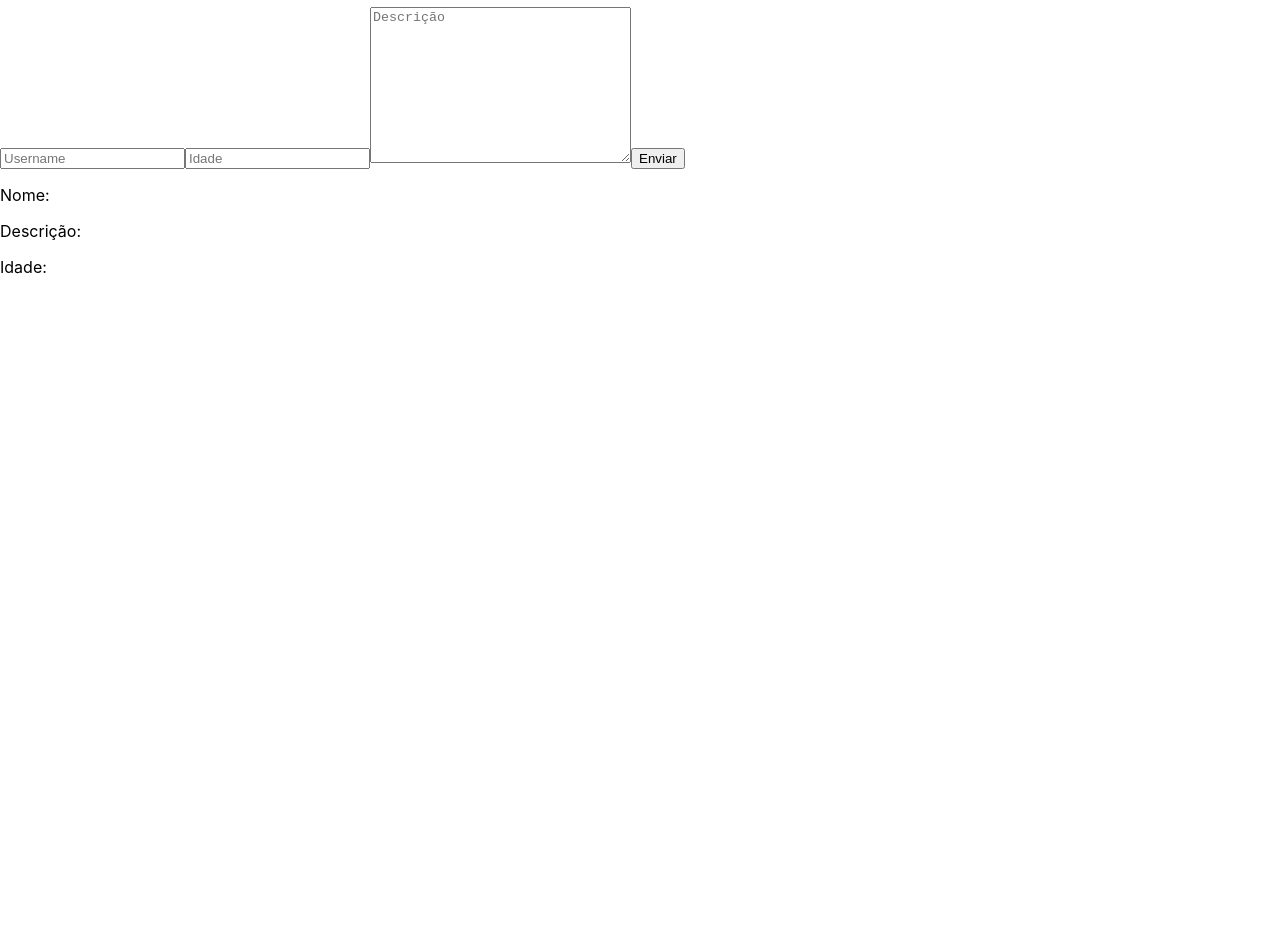
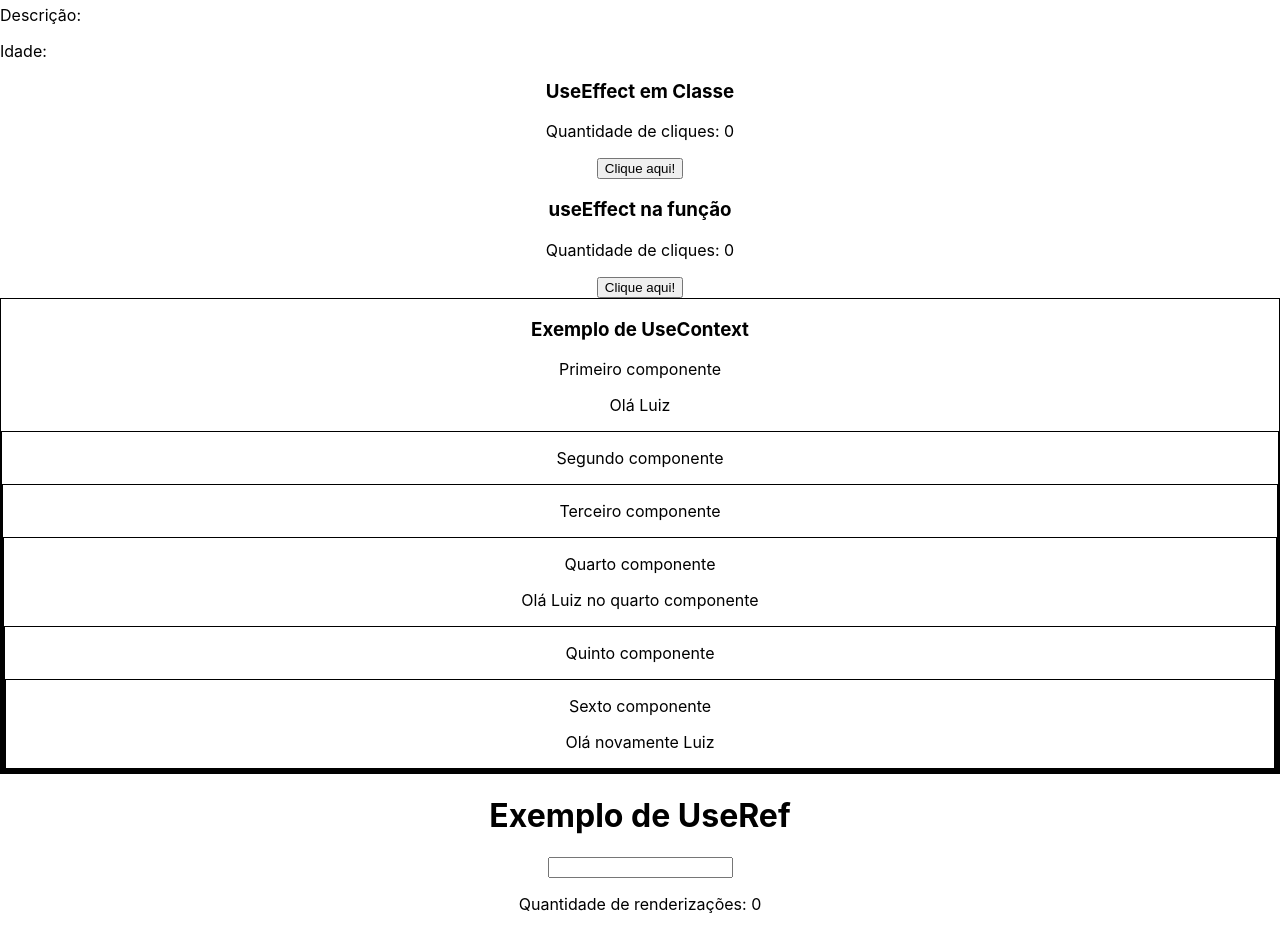
Before and after one commit to Luiz719/Dio-Web, a React (Create React App) app in the folder React/meu_site_react/: page / in a window 1280 px wide. Shown: the part 1120-2050 px from the top of the page. Before the commit the page ends 1413 px from the top, so only its background shows below. Built offline with nearby package versions, Linux system fonts and the light colour scheme.

Commit message:
Testes com Hooks

```diff
--- a/React/meu_site_react/src/App.js
+++ b/React/meu_site_react/src/App.js
@@ -1,12 +1,8 @@
 import './App.css';
-import React from 'react'
-import './components/HelloReact'
-import HelloReact from './components/HelloReact';
-import HelloDev from './components/HelloDev';
-import HelloClass from './components/HelloClass';
+import React from 'react';
+import './components/HelloReact';
 import HelloPeople from './components/HelloPeople';
 import HelloCalc from './components/HelloCalc';
-import Car from './components/Car';
 import PersonClass from './components/PersonClass';
 import StateColor from './components/StateColor';
 import StateCar from './components/StateCar';
@@ -14,17 +10,18 @@ import StatePerson from './components/StatePerson';
 import StateClock from './components/StateClock';
 import FormExample from './components/FormExample';
 import FormMultiple from './components/FormMultiple';
+import UseEffectClass from './components/UseEffectClass'
+import UseEffectFunction from './components/UseEffectFunction';
+import UseContext from './components/UseContext'
+import UseRef from './components/UseRef';
+
 
 function App() {
   return (
     <div>
     <div className="App">
-      <HelloReact />
-      <HelloClass name ="Classe A"/>
-      <HelloDev dev_name="Luiz"/>
       <HelloPeople name="Gonzaga" age ="12"/>
       <HelloCalc />
-      <Car/>
       <PersonClass name="Luiz"/>
     </div>
      <div className="App">
@@ -35,6 +32,12 @@ function App() {
      </div>
      <FormExample/>
      <FormMultiple/>
+     <div className="App">
+      <UseEffectClass />
+      <UseEffectFunction />
+      <UseContext />
+      <UseRef />
+    </div>
    </div>
   );
 }
--- /dev/null
+++ b/React/meu_site_react/src/components/UseContext.jsx
@@ -0,0 +1,61 @@
+import {useState, useContext, createContext} from 'react'
+
+const UserNameContext = createContext()
+export default function PrimeiroComponente(){
+    const [userName, setUserName] = useState('Luiz')
+    return (
+        <div style={{border: '1px solid'}}>
+            <UserNameContext.Provider value={userName} >
+                <h3>Exemplo de UseContext</h3>
+                <p>Primeiro componente</p>
+                <p>{`Olá ${userName}`}</p>
+                <SegundoComponente userName = {userName}/>
+            </UserNameContext.Provider>
+        </div>
+    )
+}
+
+function SegundoComponente (){
+    return (
+        <div style={{border: '1px solid'}}>
+            <p>Segundo componente</p>
+            <TerceiroComponente />
+        </div>
+    )
+}
+function TerceiroComponente (){
+    return (
+        <div style={{border: '1px solid'}}>
+            <p>Terceiro  componente</p>
+            <QuartoComponente />
+        </div>
+    )
+}
+function QuartoComponente (){
+    const userName = useContext(UserNameContext)
+    return (
+        <div style={{border: '1px solid'}}>
+            <p>Quarto componente</p>
+            <p>{`Olá  ${userName} no quarto componente`}</p>
+            <QuintoComponente />
+        </div>
+    )
+}
+function QuintoComponente (){
+    return (
+        <div style={{border: '1px solid'}}>
+            <p>Quinto componente</p>
+
+            <SextoComponente />
+        </div>
+    )
+}
+function SextoComponente (){
+    const userName = useContext(UserNameContext)
+    return(
+        <div style={{border: '1px solid'}}>
+            <p>Sexto componente</p>
+            <p>{`Olá novamente ${userName}`}</p>
+        </div>
+    )
+}
--- /dev/null
+++ b/React/meu_site_react/src/components/UseEffectClass.jsx
@@ -0,0 +1,32 @@
+import React from 'react';
+
+export default class UseEffectClass extends React.Component {
+    constructor(props) {
+        super(props);
+        this.state = {
+            clicks: 0
+        }
+    }
+    //método de ciclo de vida do componente que atualiza apenas na primeira renderização do componente
+    componentDidMount(){
+        document.title = `Quantidade de cliques: ${this.state.clicks}`
+    }
+    //método de ciclo de vida do componente que atualiza em todas as renderizações do componente
+    componentDidUpdate(){
+        document.title = `Quantidade de cliques: ${this.state.clicks}`
+    }
+    render() {
+        return(
+            <div>
+                <h3>UseEffect em Classe</h3>
+                <p>Quantidade de cliques: {this.state.clicks} </p>
+                <button onClick={
+                    //Atualizando o estado da variável clicks
+                    () => this.setState({clicks: this.state.clicks + 1})
+                }>
+                    Clique aqui!
+                </button>
+            </div>
+        )
+    }
+}
--- /dev/null
+++ b/React/meu_site_react/src/components/UseEffectFunction.jsx
@@ -0,0 +1,21 @@
+import React, {useEffect, useState} from 'react'
+
+export default function UseEffectFunction (){
+    const [clicks, setClicks] = useState(0)
+
+    useEffect(() => {
+        document.title= `Quantidade de cliques: ${clicks}`
+    },[clicks])
+
+    return (
+        <div>
+            <h3>useEffect na função</h3>
+            <p>Quantidade de cliques: {clicks}</p>
+            <button onClick={
+                () => setClicks(clicks + 1)
+            }>
+                Clique aqui!
+            </button>
+        </div>
+    )
+}
--- /dev/null
+++ b/React/meu_site_react/src/components/UseRef.jsx
@@ -0,0 +1,26 @@
+import {useState, useEffect, useRef} from 'react'
+
+export default function UseRef(){
+    const [myValue, setMyValue] = useState("")
+    const count = useRef(0)
+    useEffect(
+        () => {
+            count.current = count.current + 1
+        }
+    )
+    return (
+        <div>
+            <h1> Exemplo de UseRef</h1>
+            <input
+                type="text"
+                value={myValue}
+                onChange={
+                    (event) => setMyValue(event.target.value)
+                }
+            />
+            <p>
+                Quantidade de renderizações: {count.current}
+            </p>
+        </div>
+    )
+}
```
Also changed, not shown: React/meu_site_react/src/components/UseStateClass.jsx (added, +26 -0 lines), React/meu_site_react/src/components/UseStateFunction.jsx (added, +22 -0 lines).
